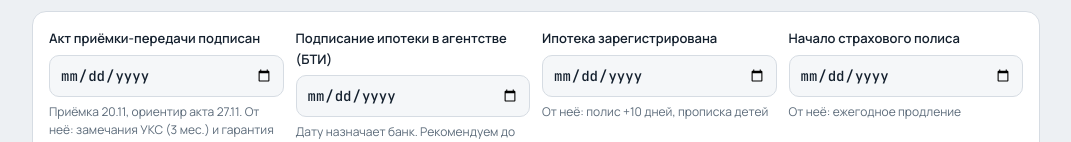
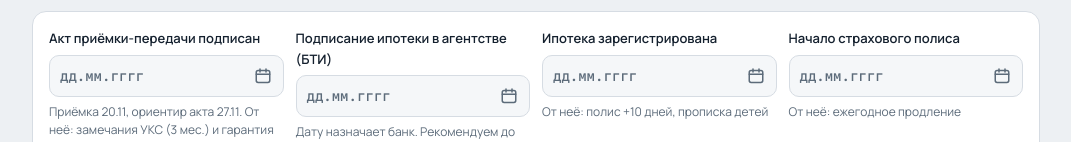
Before and after one commit to yradkin/kvartira-sroki, a plain HTML site: page index.html in a window 1280 px wide. Shown: the part 658-800 px from the top of the page, without its empty margins (104-1175 px from the left). Drawn offline with Linux system fonts and the light colour scheme; a web font is replaced by a local one.

Commit message:
Update index.html

```diff
--- a/index.html
+++ b/index.html
@@ -65,6 +65,16 @@ h2{font-size:20px;margin:48px 0 14px}
 .inputs label{display:flex;flex-direction:column;gap:6px;font-size:13px;font-weight:600;color:var(--ink)}
 .inputs input{font:500 14px var(--mono);color:var(--ink);background:var(--soft);border:1px solid var(--line);border-radius:10px;padding:8px 10px;min-height:42px}
 .hint{font-size:12px;color:var(--mute);font-weight:400}
+.dateinp{position:relative;display:block;color:var(--mute)}
+.dateinp input{display:block;width:100%;-webkit-appearance:none;appearance:none;padding-right:40px;text-align:left}
+.dateinp input::-webkit-date-and-time-value{text-align:left}
+.dateinp input::-webkit-calendar-picker-indicator{position:absolute;inset:0;width:auto;height:auto;opacity:0;cursor:pointer}
+.dateinp:not(.has) input::-webkit-datetime-edit{color:transparent}
+.dateinp:not(.has) input:focus::-webkit-datetime-edit{color:inherit}
+.dateinp .ph{position:absolute;left:11px;top:50%;transform:translateY(-50%);font:500 14px var(--mono);color:var(--mute);pointer-events:none}
+.dateinp.has .ph,.dateinp input:focus~.ph{display:none}
+.dateinp svg{position:absolute;right:12px;top:50%;transform:translateY(-50%);pointer-events:none}
+.dateinp.has svg{color:var(--ink)}
 /* buttons */
 button,.btn{font:600 13.5px var(--body);border:1px solid var(--line);background:var(--card);color:var(--ink);border-radius:999px;padding:8px 14px;cursor:pointer;min-height:40px;display:inline-flex;align-items:center;gap:6px;transition:border-color .15s,background .15s}
 button:hover{border-color:var(--ink)}
@@ -211,15 +221,15 @@ a{color:var(--blu)}
   <div class="card">
     <div class="inputs">
       <label>Акт приёмки-передачи подписан
-        <input type="date" id="in-akt"><span class="hint">Приёмка 20.11, ориентир акта 27.11. От неё: замечания УКС (3 мес.) и гарантия (5 лет)</span></label>
+        <span class="dateinp"><input type="date" id="in-akt"><span class="ph">дд.мм.гггг</span><svg viewBox="0 0 24 24" width="18" height="18" fill="none" stroke="currentColor" stroke-width="2" stroke-linecap="round" stroke-linejoin="round" aria-hidden="true"><rect x="3" y="4.5" width="18" height="16" rx="2.5"/><path d="M3 9.5h18M8 2.5v4M16 2.5v4"/></svg></span><span class="hint">Приёмка 20.11, ориентир акта 27.11. От неё: замечания УКС (3 мес.) и гарантия (5 лет)</span></label>
       <label>Подписание ипотеки в агентстве (БТИ)
-        <input type="date" id="in-notary"><span class="hint">Дату назначает банк. Рекомендуем до 08.12, крайний срок регистрации — 24.12</span></label>
+        <span class="dateinp"><input type="date" id="in-notary"><span class="ph">дд.мм.гггг</span><svg viewBox="0 0 24 24" width="18" height="18" fill="none" stroke="currentColor" stroke-width="2" stroke-linecap="round" stroke-linejoin="round" aria-hidden="true"><rect x="3" y="4.5" width="18" height="16" rx="2.5"/><path d="M3 9.5h18M8 2.5v4M16 2.5v4"/></svg></span><span class="hint">Дату назначает банк. Рекомендуем до 08.12, крайний срок регистрации — 24.12</span></label>
       <label>Ипотека зарегистрирована
-        <input type="date" id="in-ipreg"><span class="hint">От неё: полис +10 дней, прописка детей</span></label>
+        <span class="dateinp"><input type="date" id="in-ipreg"><span class="ph">дд.мм.гггг</span><svg viewBox="0 0 24 24" width="18" height="18" fill="none" stroke="currentColor" stroke-width="2" stroke-linecap="round" stroke-linejoin="round" aria-hidden="true"><rect x="3" y="4.5" width="18" height="16" rx="2.5"/><path d="M3 9.5h18M8 2.5v4M16 2.5v4"/></svg></span><span class="hint">От неё: полис +10 дней, прописка детей</span></label>
       <label>Начало страхового полиса
-        <input type="date" id="in-policy"><span class="hint">От неё: ежегодное продление</span></label>
+        <span class="dateinp"><input type="date" id="in-policy"><span class="ph">дд.мм.гггг</span><svg viewBox="0 0 24 24" width="18" height="18" fill="none" stroke="currentColor" stroke-width="2" stroke-linecap="round" stroke-linejoin="round" aria-hidden="true"><rect x="3" y="4.5" width="18" height="16" rx="2.5"/><path d="M3 9.5h18M8 2.5v4M16 2.5v4"/></svg></span><span class="hint">От неё: ежегодное продление</span></label>
       <label>Жена прописана в квартире
-        <input type="date" id="in-family"><span class="hint">Как поручитель она уведомляет банк за 3 рабочих дня</span></label>
+        <span class="dateinp"><input type="date" id="in-family"><span class="ph">дд.мм.гггг</span><svg viewBox="0 0 24 24" width="18" height="18" fill="none" stroke="currentColor" stroke-width="2" stroke-linecap="round" stroke-linejoin="round" aria-hidden="true"><rect x="3" y="4.5" width="18" height="16" rx="2.5"/><path d="M3 9.5h18M8 2.5v4M16 2.5v4"/></svg></span><span class="hint">Как поручитель она уведомляет банк за 3 рабочих дня</span></label>
     </div>
     <p class="hint" style="margin:12px 0 0">Отметки и даты сохраняются в этом браузере автоматически и не пропадают при обновлении сайта. Чтобы увидеть их на телефоне, перенесите кнопкой ниже.</p>
     <div class="toolbar" style="margin-bottom:0"><button id="share">Перенести отметки на другое устройство</button><button id="reset">Сбросить отметки</button></div>
```
